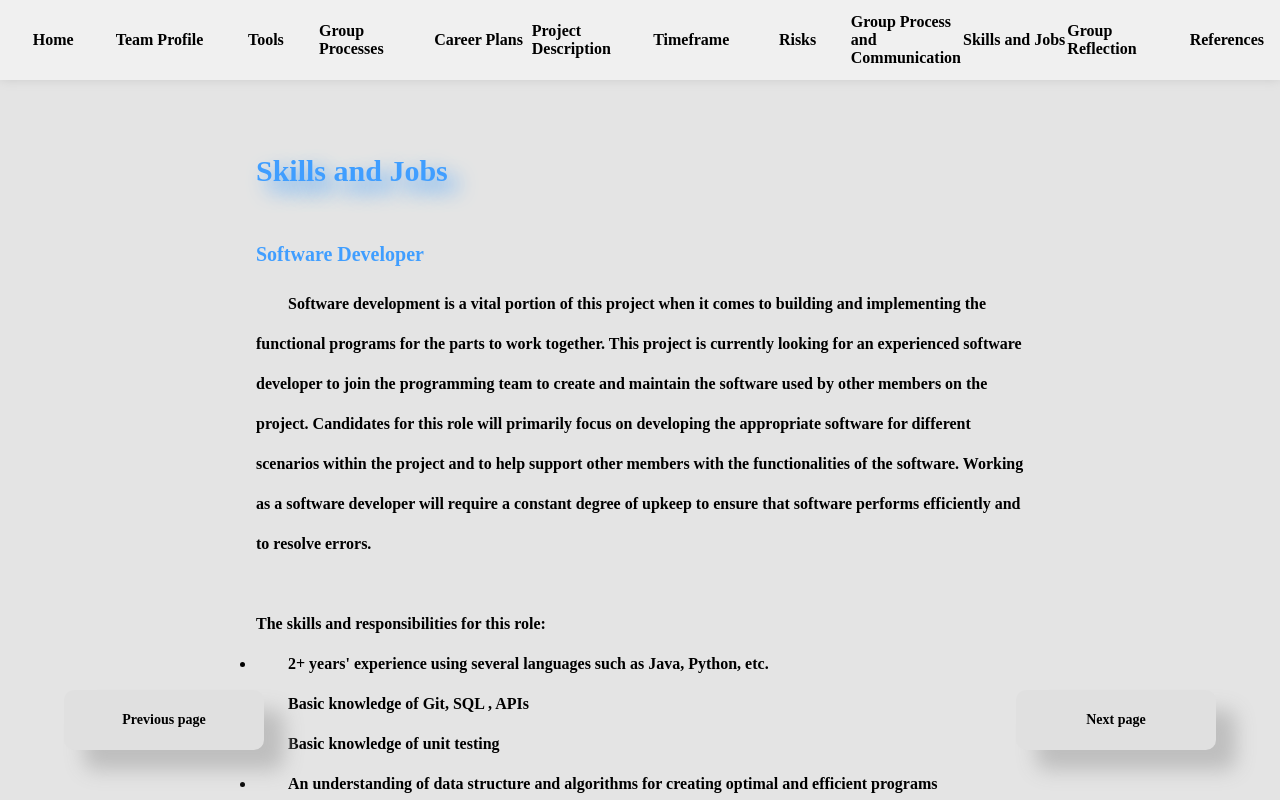
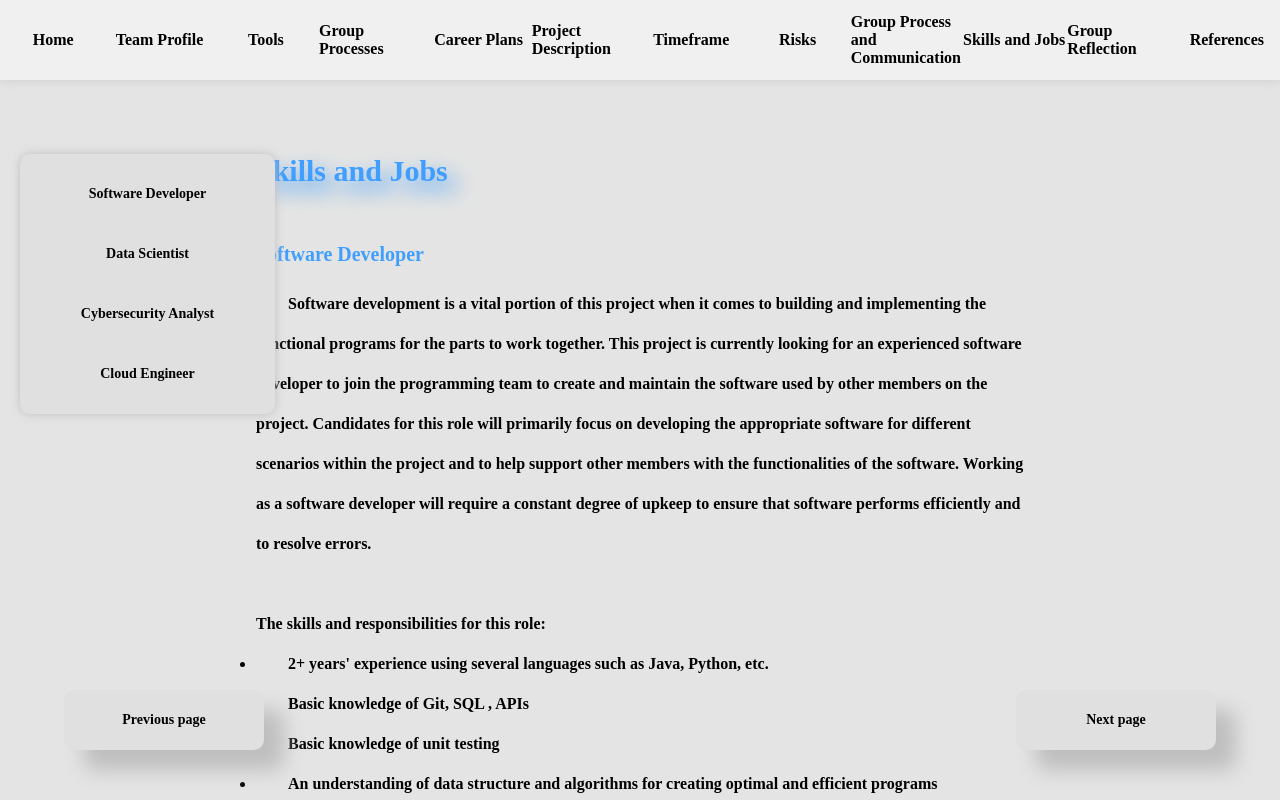
Before and after one commit to Ghost-Recon131/IIT-A3, a plain HTML site: page Skills and Jobs.html in a window 1280 px wide. Shown: the top 800 px of the page. Drawn offline with nearby package versions, Linux system fonts and the light colour scheme.

Commit message:
fix merge conflict

```diff
--- a/Skills and Jobs.html
+++ b/Skills and Jobs.html
@@ -12,12 +12,19 @@
 <body>
     <iframe src="./header.html" frameborder="0" width="100%"></iframe>
 
+    <div class="article_nav">
+        <a class="article_item" href="#Software Developer">Software Developer</a>
+        <a class="article_item" href="#Data Scientist">Data Scientist</a>
+        <a class="article_item" href="#Cybersecurity Analyst">Cybersecurity Analyst</a>
+        <a class="article_item" href="#Cloud Engineer">Cloud Engineer</a>
+    </div>
+
     <div class="main">
         <div class="detail" id="Skills and Jobs">
             <div class="detail_title">Skills and Jobs</div>
             <br></br>
 
-            <div class="detail_subtitle">Software Developer</div>
+            <div class="detail_subtitle" id="Software Developer">Software Developer</div>
             <div class="detail_content">
               Software development is a vital portion of this project when it
               comes to building and implementing the functional programs for
@@ -57,7 +64,7 @@
               </ul>
             </div>
 
-            <div class="detail_subtitle">Data Scientist</div>
+            <div class="detail_subtitle" id="Data Scientist">Data Scientist</div>
             <div class="detail_content">
               The project requires an adequate understanding of utilisation and
               manipulation of large quantities of data to assist in the development
@@ -89,7 +96,7 @@
               </ul>
             </div>
 
-            <div class="detail_subtitle">Cybersecurity Analyst</div>
+            <div class="detail_subtitle" id="Cybersecurity Analyst">Cybersecurity Analyst</div>
             <div class="detail_content">
               This project revolves around building a solid cybersecurity defence
                and is looking for a cybersecurity analyst to assist the team.
@@ -122,7 +129,7 @@
                </ul>
             </div>
 
-            <div class="detail_subtitle">Cloud Engineering</div>
+            <div class="detail_subtitle" id="Cloud Engineer">Cloud Engineer</div>
             <div class="detail_content">
               Cloud computing is an integral part of businesses to ensure that members
               are able to access certain resources and data in any situation. For this
```
